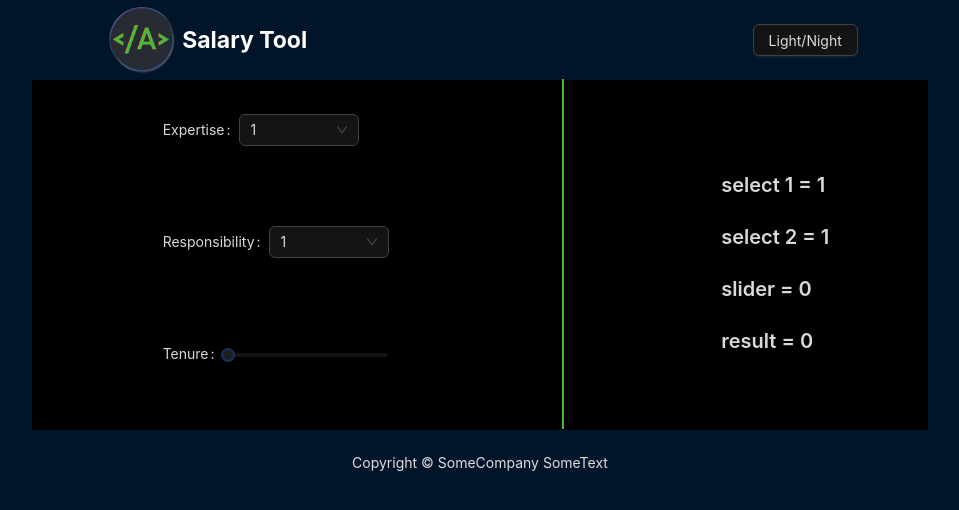
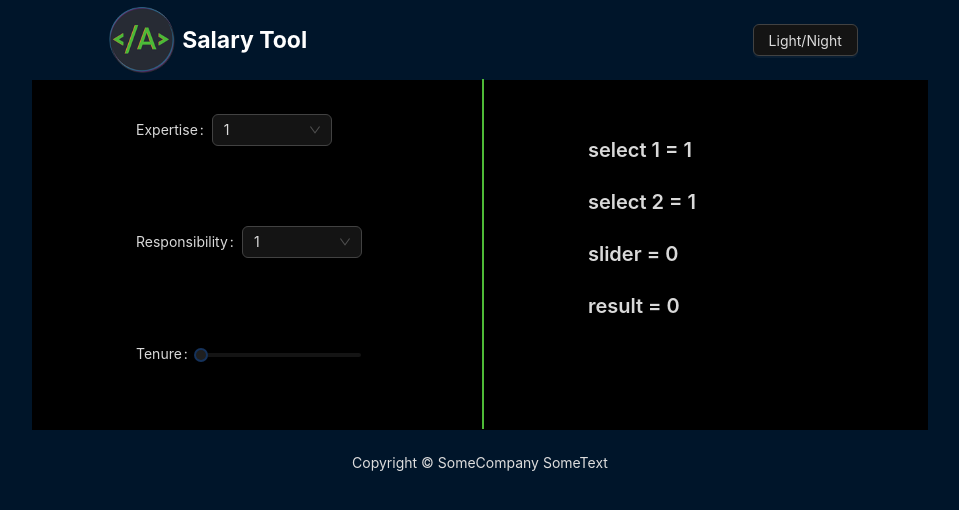
Before and after one commit to NicolasCasClew/SalaryFrontend, a React (Create React App) app: page / in a window 1280 px wide. Shown: the top 510 px of the page, without its empty margins (160-1119 px from the left). Built offline with nearby package versions, Linux system fonts and the light colour scheme.

Commit message:
pre-test

```diff
--- a/src/components/page.module.scss
+++ b/src/components/page.module.scss
@@ -4,13 +4,14 @@
   align-items: center;
   padding: 2em;
   padding-left: 4rem;
-  justify-content: space-between;
+  justify-content: start;
 }
 
 .output_divider {
   min-width: 1rem;
   padding-left: 1rem;
-  padding-right: 2rem;
+  padding-right: 15vw;
+  padding-bottom: 5em;
   align-items: center;
   justify-content: center;
 }
```
